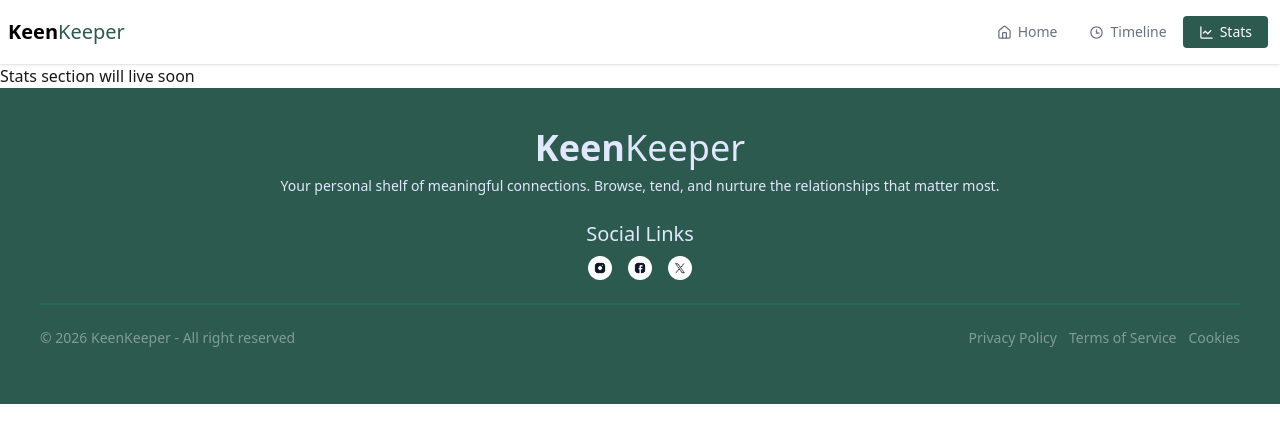
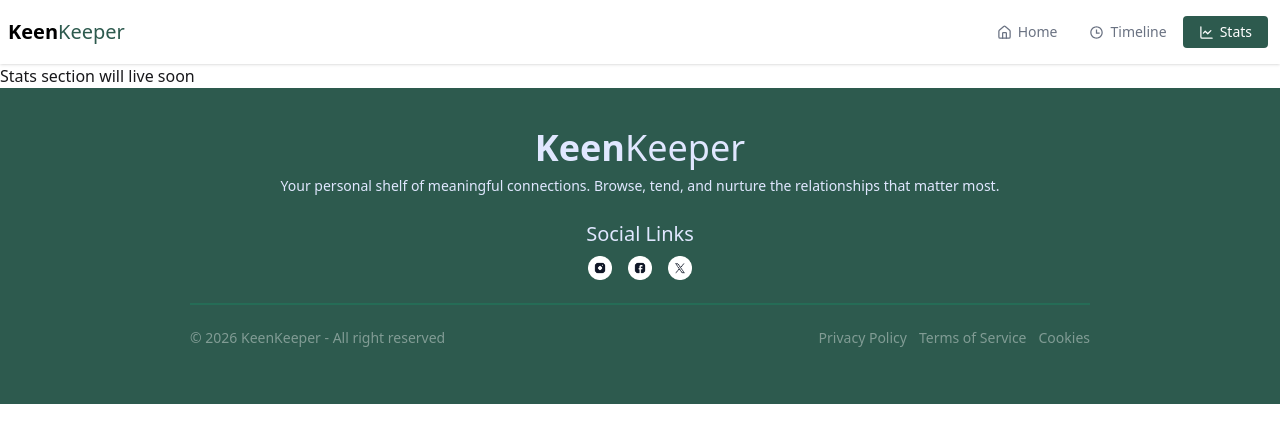
Before and after one commit to shahadat-hossain99/a07-keen-keeper, a Next.js app: page /stats in a window 1280 px wide. Shown: the top 442 px of the page. Built offline with nearby package versions, Linux system fonts and the light colour scheme.

Commit message:
added a loading ui for friends section and max-width fixed acording to figma

```diff
--- a/src/app/page.js
+++ b/src/app/page.js
@@ -1,12 +1,16 @@
 import Banner from "@/components/homepage/banner/Banner";
 import Friends from "@/components/homepage/friends/Friends";
+import LoadingUi from "@/components/ui/LoadingUi/LoadingUi";
+
 import { Suspense } from "react";
 
 const Home = () => {
   return (
     <div>
       <Banner />
-      <Friends />
+      <Suspense fallback={<LoadingUi />}>
+        <Friends />
+      </Suspense>
     </div>
   );
 };
--- a/src/components/homepage/banner/Banner.jsx
+++ b/src/components/homepage/banner/Banner.jsx
@@ -4,7 +4,7 @@ const Banner = () => {
   return (
     <div>
       <div className="hero min-h-[40vh]">
-        <div className="hero-content text-center">
+        <div className="hero-content max-w-3/4 text-center">
           <div className="">
             <h1 className="text-2xl md:text-5xl font-bold ">
               Friends to keep close in your life
--- a/src/components/homepage/friends/Friends.jsx
+++ b/src/components/homepage/friends/Friends.jsx
@@ -27,7 +27,7 @@ const Friends = async () => {
   ).length;
 
   return (
-    <div className="container mx-auto py-10">
+    <div className="container max-w-3/4  mx-auto py-10">
       <div className="grid grid-cols-2 md:grid-cols-3 lg:grid-cols-4 gap-6 my-10 border-b pb-10 border-gray-200">
         <CountCard number={totalFriends}>Total Friends</CountCard>
         <CountCard number={onTrack}>On Track</CountCard>
--- a/src/components/shared/Footer/Footer.jsx
+++ b/src/components/shared/Footer/Footer.jsx
@@ -7,7 +7,7 @@ import X from "../../../assets/twitter.png";
 const Footer = () => {
   return (
     <div className="bg-[#2d5a4e] p-10">
-      <footer className="container mx-auto footer footer-horizontal footer-center  text-primary-content gap-6">
+      <footer className="container max-w-3/4  mx-auto footer footer-horizontal footer-center  text-primary-content gap-6">
         <aside>
           <h2 className="font-bold text-3xl md:text-4xl">
             Keen<span className="font-medium">Keeper</span>
@@ -32,8 +32,8 @@ const Footer = () => {
           </div>
         </nav>
       </footer>
-      <div className="divider container mx-auto text-[#1A8862]] before:bg-[#1A8862]/40 after:bg-[#1A8862]/40"></div>
-      <div className="container mx-auto flex flex-col md:flex-row items-center justify-between text-white/40 text-sm pb-4">
+      <div className="divider container max-w-3/4  mx-auto text-[#1A8862]] before:bg-[#1A8862]/40 after:bg-[#1A8862]/40"></div>
+      <div className="container max-w-3/4  mx-auto flex flex-col md:flex-row items-center justify-between text-white/40 text-sm pb-4">
         <p className="text-center md:text-start">
           © {new Date().getFullYear()} KeenKeeper - All right reserved
         </p>
--- /dev/null
+++ b/src/components/ui/LoadingUi/LoadingUi.jsx
@@ -0,0 +1,15 @@
+import React from "react";
+import { BiLoaderAlt } from "react-icons/bi";
+
+const LoadingUi = () => {
+  return (
+    <div className="flex flex-col items-center justify-center min-h-[50vh] space-y-4">
+      <BiLoaderAlt className="text-4xl text-gray-300 animate-spin" />
+
+      <p className="text-[10px] tracking-[0.2em] uppercase text-gray-400 font-medium">
+        Loading Assets
+      </p>
+    </div>
+  );
+};
+export default LoadingUi;
```
